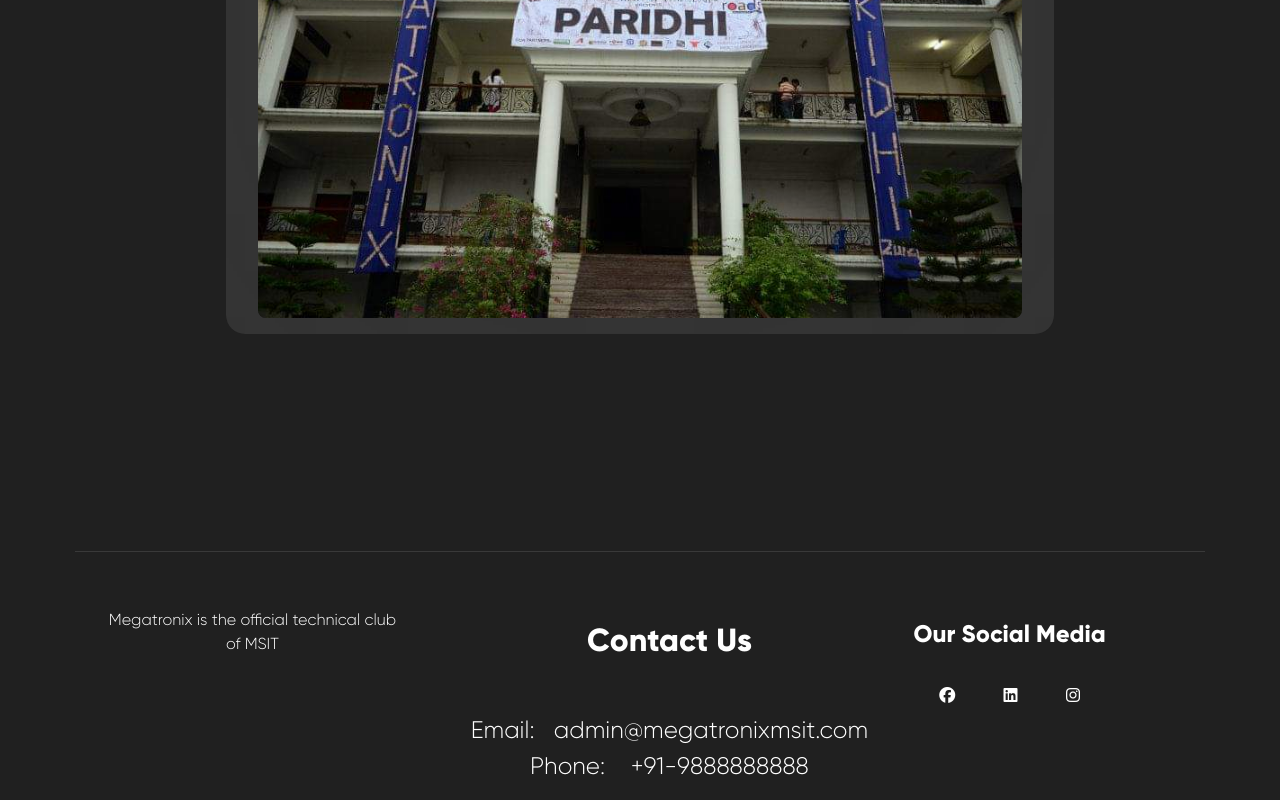
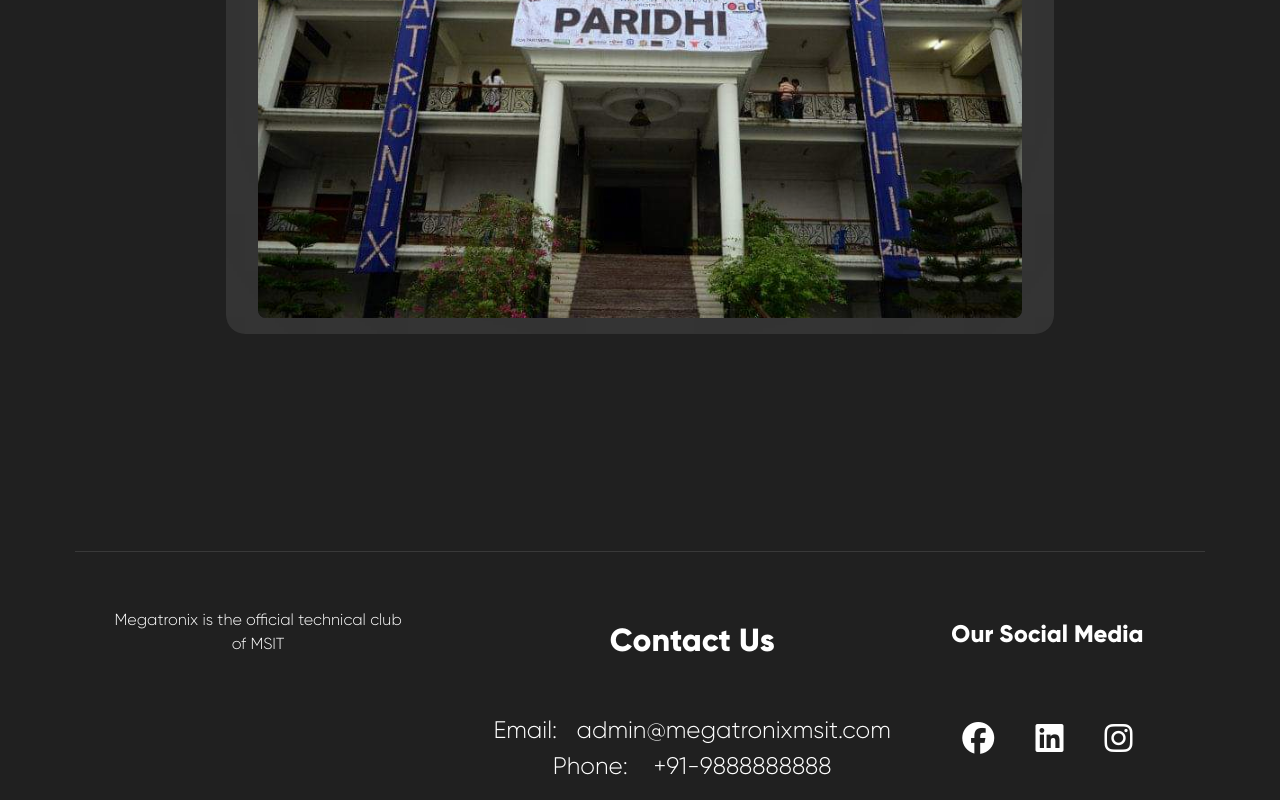
Before and after one commit to samratpodder/Megatronix_Website, a website: page html/index.html in a window 1280 px wide. Shown: the part 4560-5360 px from the top of the page. Drawn offline with nearby package versions, Linux system fonts and the light colour scheme; no server answers.

Commit message:
prelodader needs fix and design is done for index page

```diff
--- a/css/index.css
+++ b/css/index.css
@@ -397,7 +397,7 @@ body {
     color: #ffffff;
     display: grid;
     grid-template-areas:
-        'footlogo left middle right'
+        'footlogo left socials'
     ;
     /* margin: 0% 5%; */
     margin: auto;
@@ -457,7 +457,7 @@ footer a:hover{
   flex-direction: row;
   justify-content: space-evenly;
   align-items: center;
-  margin-top: 2rem;
+  margin-top: 4rem;
 }
 #socialHead{
   font-family: Gilroy-ExtraBold;
@@ -466,9 +466,27 @@ footer a:hover{
 }
 .footmid{
   margin-top: 2rem;
+  grid-area: socials;
 }
+.fb, .linked, .insta{
+  font-size: 2rem;
+}
+.fb:hover, .linked:hover, .insta:hover{
+  cursor: grab;
 
-
+}
+.fa-facebook:hover{
+  color: #3b5998;
+  transition: all 0.3s ease-in-out;
+}
+.fa-linkedin:hover{
+  color: #0077B5;
+  transition: all 0.3s ease-in-out;
+}
+.fa-instagram:hover{
+  color: #e1306c;
+  transition: all 0.3s ease-in-out;
+}
 @media (max-width:1600px){
   .hero-left{
     font-size: 4.5rem;
@@ -568,7 +586,7 @@ footer a:hover{
   .footcontainer{
     grid-template-areas:
     'footlogo left'
-    'middle right'
+    'socials socials'
     ;
   }
   #contacthead {
--- a/html/index.html
+++ b/html/index.html
@@ -197,13 +197,16 @@
                     </div>
                     <div class="footercontent " id="allSocials">
                         <div class="fb">
-                            <i class="fab fa-facebook"></i>
+                            <a href="https://www.facebook.com/msitparidhi2021"><i class="fab fa-facebook"></i></a>
+
                         </div>
                         <div class="linked">
-                            <i class="fab fa-linkedin"></i>
+                            <a href="https://www.linkedin.com/company/msitmegatronix/about/"><i class="fab fa-linkedin"></i></a>
+
                         </div>
                         <div class="insta">
-                            <i class="fab fa-instagram"></i>
+                            <a href="https://www.instagram.com/megatronix_msit/"> <i class="fab fa-instagram"></i></a>
+
                         </div>
                     </div>
                 </div>
```
